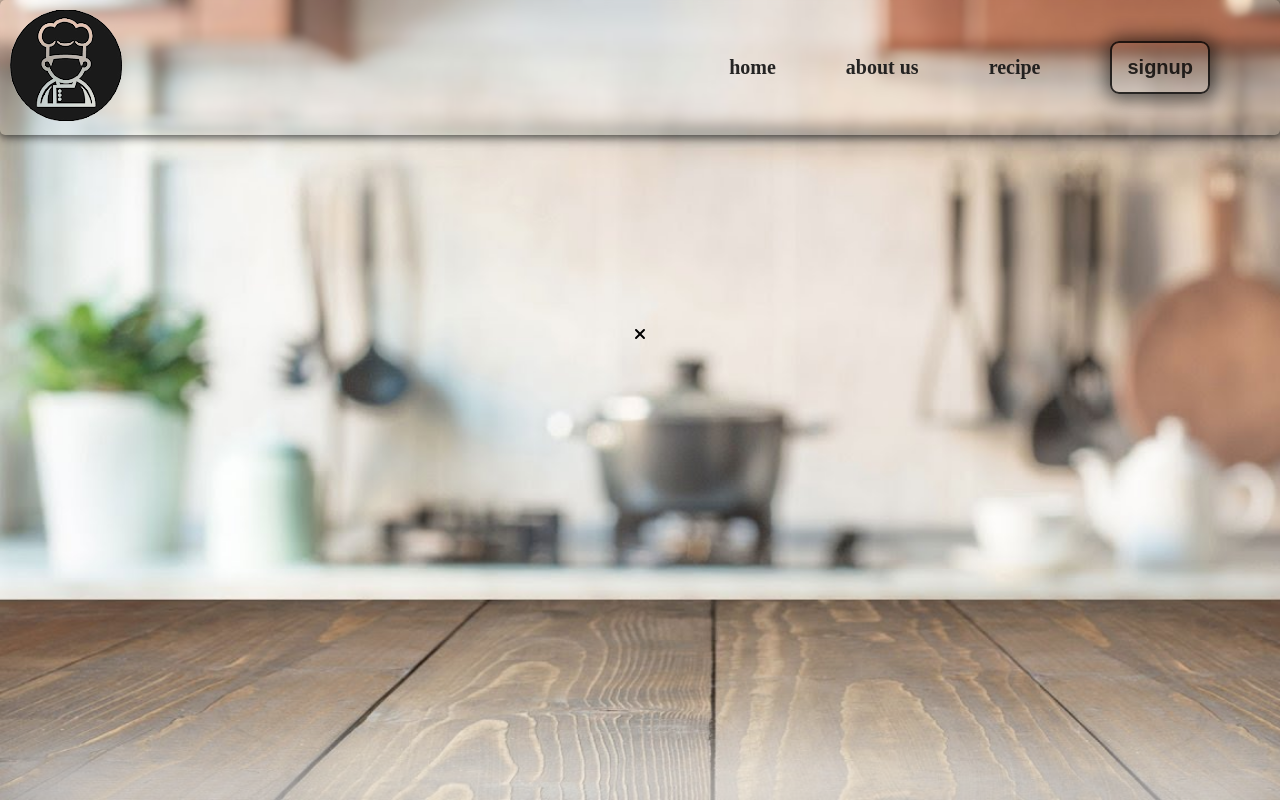
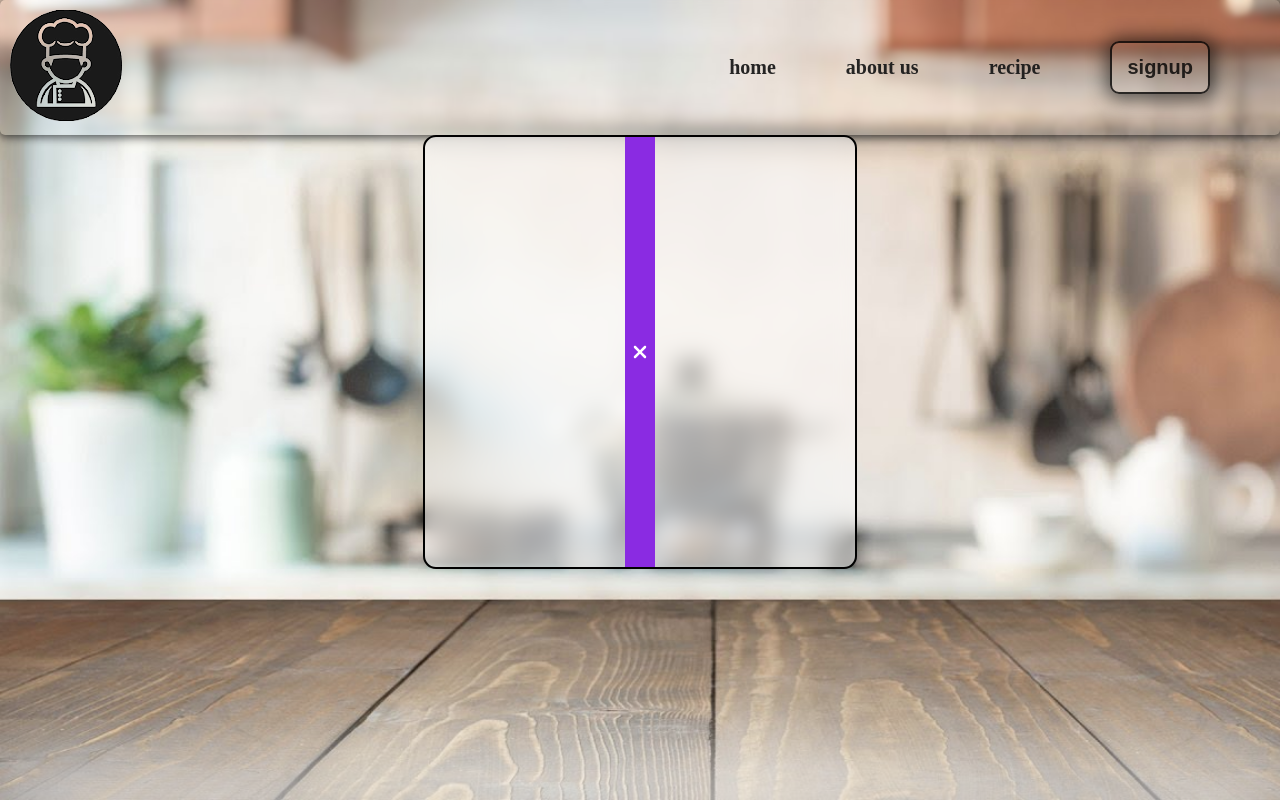
Before and after one commit to khalil-Majdoub/recipe-website, a React (Create React App) app in the folder frontend/: page / in a window 1280 px wide. Both pictures are taken after a click on the button "signup". Built offline with nearby package versions, Linux system fonts and the light colour scheme.

Commit message:
fourth update

```diff
--- a/frontend/src/css/App.css
+++ b/frontend/src/css/App.css
@@ -12,7 +12,6 @@
   bottom: 0;
   background-color: rgba(0, 0, 0, 0.2);
   width: 100%;
-
   box-shadow: 0px 0px 100px 40px white;
 }
 .width{
--- a/frontend/src/css/signup.css
+++ b/frontend/src/css/signup.css
@@ -1,9 +1,25 @@
 .sign-up-container{
-  min-width: max-content;
-  max-width: max-content;
   z-index: 1050;
-
+  /* overflow: auto; */
+  border: black solid 2px;
+  border-radius: 13px;
+  width: min(430px,100%);
+  background-color: rgba(255, 255, 255, 0.5);
+  height: 430px;
+  backdrop-filter: blur(10px);
+  display: flex;
+  justify-content: center;
+}
+.close-span{
+  display: flex;
+  justify-content: center;
+  align-items: center;
+  width: 30px;
+  background-color: blueviolet;
 }
 .close{
   cursor: pointer;
+  height: 20px;
+  width: 20px;
+  color: white;
 }
--- a/frontend/src/signup.js
+++ b/frontend/src/signup.js
@@ -6,7 +6,7 @@ import { faXmark} from "@fortawesome/free-solid-svg-icons";
 const Signup = ({onclose}) => {
   return (
     <div className="sign-up-container">
-      <span>
+      <span className="close-span">
         <FontAwesomeIcon icon={faXmark} className="close"  onClick={onclose}/>
       </span>
     </div>
```
